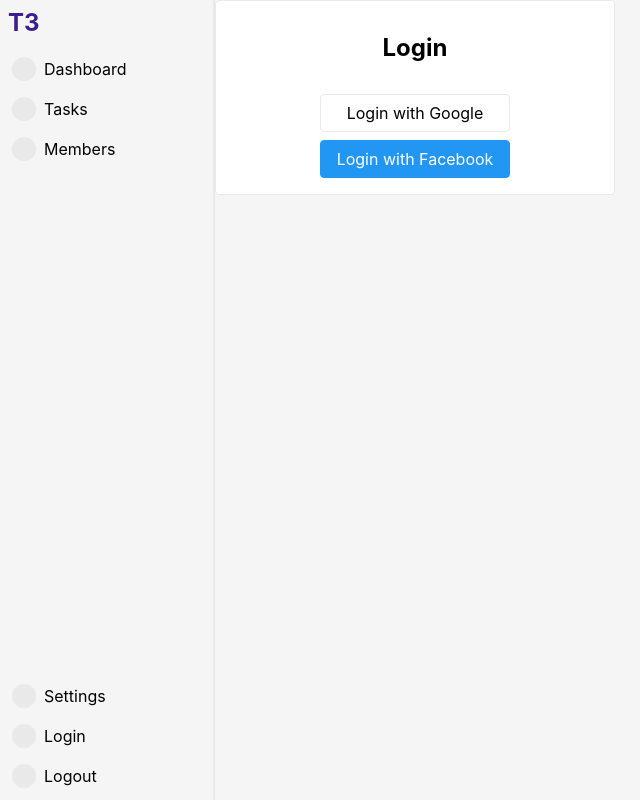
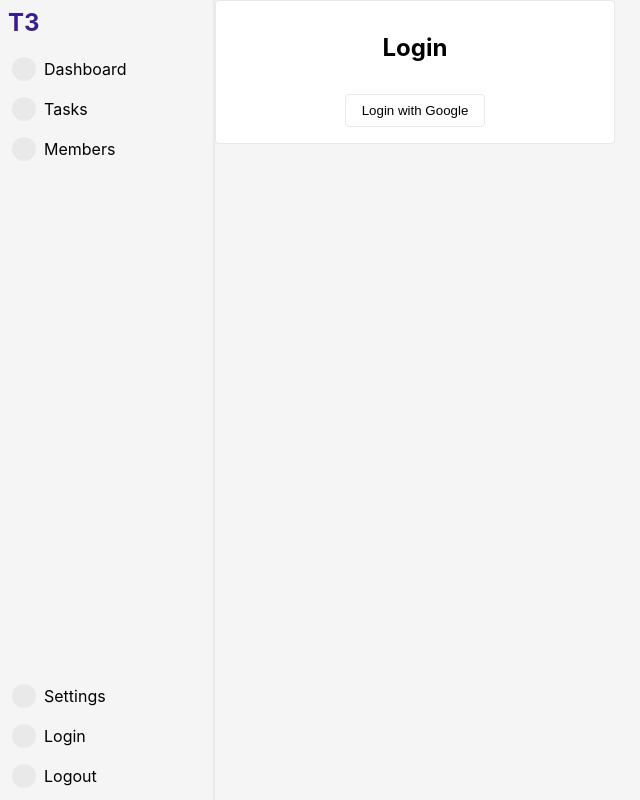
Before and after one commit to lxndrbukin/t3, a React (Create React App) app in the folder client/: page /auth in a window 1280 px wide. Shown: the whole page, without its empty margins (0-640 px from the left). Built offline with nearby package versions, Linux system fonts and the light colour scheme; no server answers.

Commit message:
Refactor auth with google using react-redux

```diff
--- a/client/src/components/Auth/Auth.tsx
+++ b/client/src/components/Auth/Auth.tsx
@@ -1,17 +1,23 @@
 import './assets/styles.scss';
 import { FormEvent } from 'react';
+import { useDispatch } from 'react-redux';
+import { AppDispatch, googleLogin } from '../../store';
 
 export default function Auth() {
+  const dispatch = useDispatch<AppDispatch>();
+
+  const handleClick = (event: FormEvent<HTMLButtonElement>) => {
+    event.preventDefault();
+    dispatch(googleLogin());
+  };
+
   return (
     <div className='auth'>
       <h1>Login</h1>
       <div className='auth-buttons'>
-        <a className='google' href='/v1/auth/google'>
+        <button className='google' onClick={handleClick}>
           <span>Login with Google</span>
-        </a>
-        <a className='facebook' href='/v1/auth/facebook'>
-          <span>Login with Facebook</span>
-        </a>
+        </button>
       </div>
     </div>
   );
--- a/client/src/store/index.ts
+++ b/client/src/store/index.ts
@@ -11,3 +11,4 @@ export type RootState = ReturnType<typeof store.getState>;
 export type AppDispatch = typeof store.dispatch;
 
 export * from './thunks/currentSession';
+export * from './thunks/auth';
--- a/client/src/store/slices/sessionSlice.ts
+++ b/client/src/store/slices/sessionSlice.ts
@@ -1,6 +1,7 @@
 import { createSlice, PayloadAction } from '@reduxjs/toolkit';
 import { SessionProps } from './types';
 import { getCurrentSession } from '../thunks/currentSession';
+import { googleLogin } from '../thunks/auth';
 
 const initialState: SessionProps = {
   isLoggedIn: false,
--- /dev/null
+++ b/client/src/store/thunks/auth.ts
@@ -0,0 +1,6 @@
+import { createAsyncThunk } from '@reduxjs/toolkit';
+import axios from 'axios';
+
+export const googleLogin = createAsyncThunk('session/googleLogin', async () => {
+  window.location.href = 'http://localhost:5000/v1/auth/google';
+});
```
Also changed, not shown: 2 other files (tests, documents, lock files or other folders).
